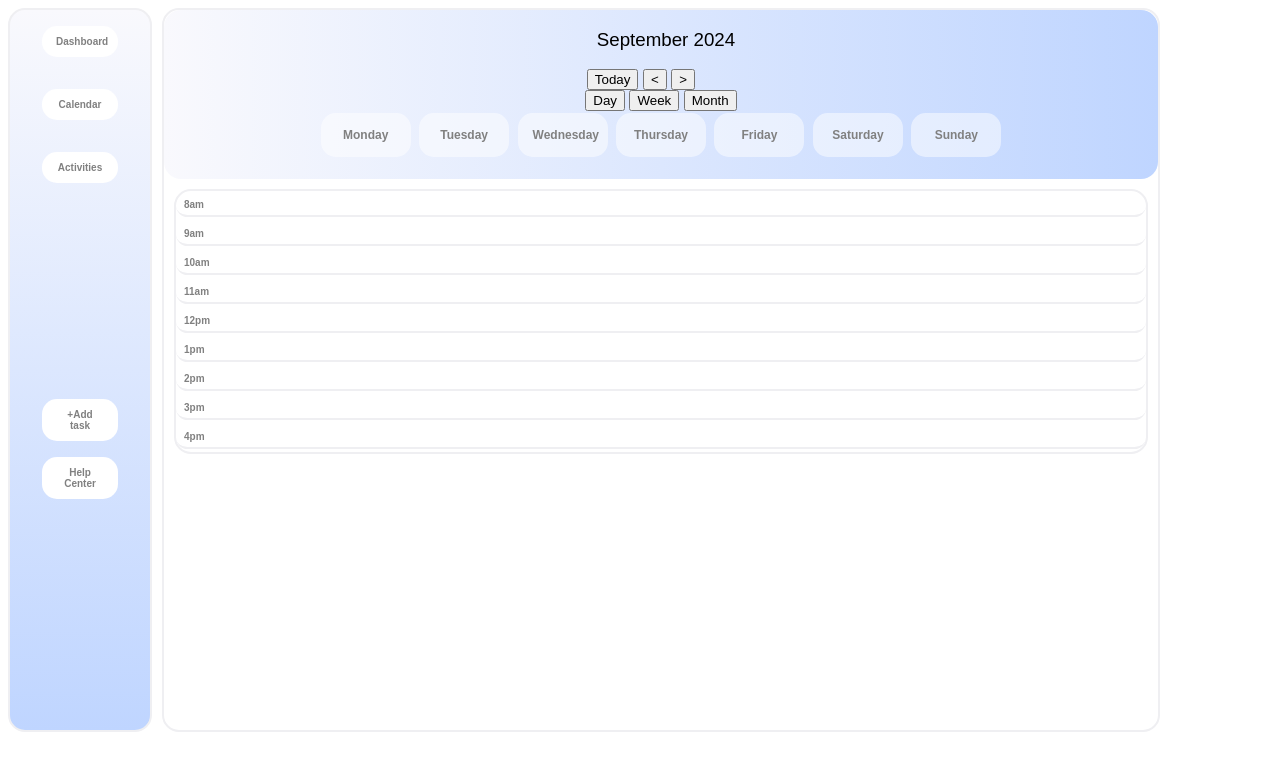
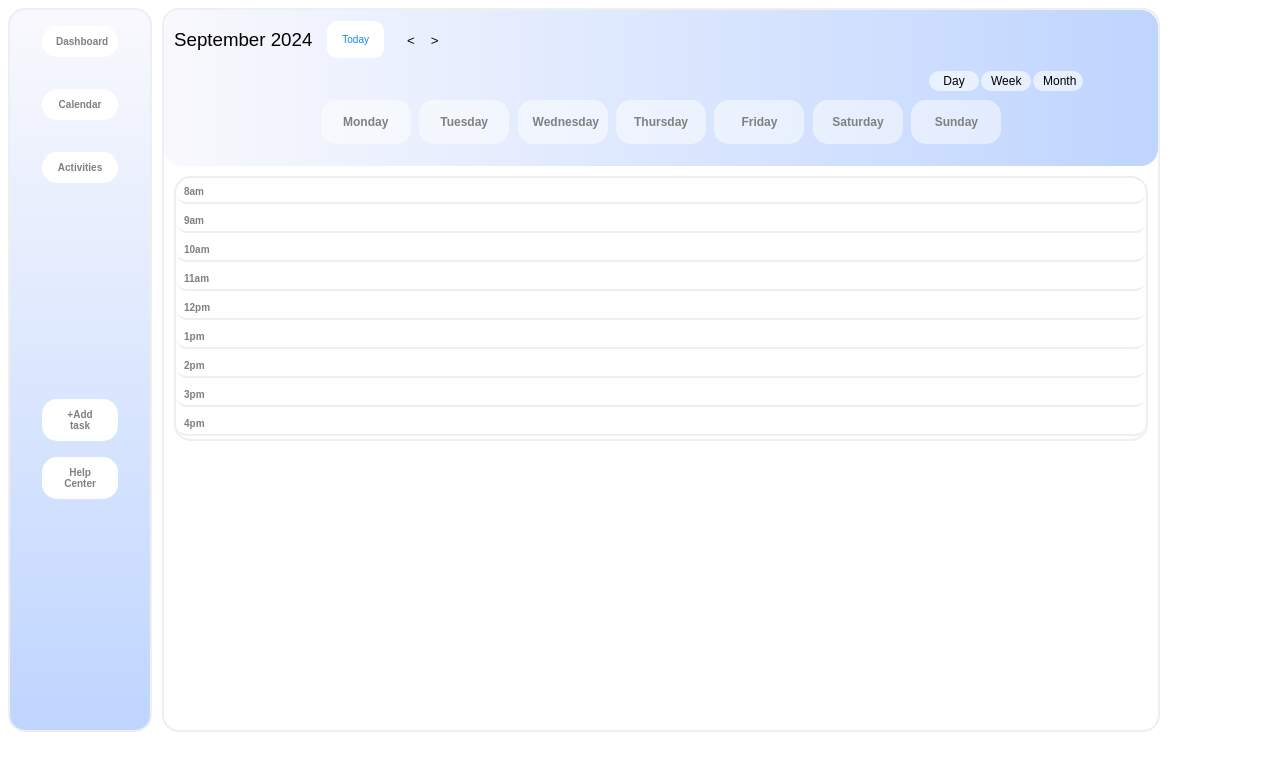
Before and after one commit to AKASH167-sudo/Study-Scheduler-Skeleton-HTML---CSS-, a website built with Vite: page index.html in a window 1280 px wide. Built offline with nearby package versions, Linux system fonts and the light colour scheme.

Commit message:
layout-fixed
# Will add a clock timer and profile button on the upper middle section soon.

```diff
--- a/index.css
+++ b/index.css
@@ -1,132 +1,169 @@
-body
-{
+body {
     font-family: Arial, Helvetica, sans-serif;
 }
 
-#container
-{
+#container {
     display: flex;
-    width : 90vw;
+    width: 90vw;
     justify-content: center;
-
 }
 
-#leftbox
-{
+#leftbox {
     display: flex;
     min-height: 90vh;
-    width : 140px;
+    width: 140px;
     margin-right: 10px;
     flex-direction: column;
-    border : 2px solid #EFEFF2;
-    border-radius : 17px;
+    border: 2px solid #EFEFF2;
+    border-radius: 17px;
     justify-content: start;
     background: linear-gradient(#F9F9FD,#BFD5FF);
-
 }
 
-.left-buttons
-{
-    padding : 10px 14px;
-    border : none;
-    border-radius : 15px;
+.left-buttons {
+    padding: 10px 14px;
+    border: none;
+    border-radius: 15px;
     background-color: white;
-    margin : 2vh 4vh;
-    color : gray;
+    margin: 2vh 4vh;
+    color: gray;
     text-align: center;
     font-size: 10px;
     font-weight: bolder;
 }
 
-.left-buttons:hover
-{
+    .left-buttons:hover {
         background-color: #C7DBFF;
-    border-right : 2px solid darkgray;
-    border-left : 2px solid darkgray;
-    color : #1267FC;
+        border-right: 2px solid darkgray;
+        border-left: 2px solid darkgray;
+        color: #1267FC;
     }
 
-#second-last
-{
-    margin-top : 200px
+#second-last {
+    margin-top: 200px
 }
 
-#last
-{
-    margin-top : 0px;
+#last {
+    margin-top: 0px;
 }
 
-#rightbox
-{
+#rightbox {
     display: flex;
     flex-direction: column;
-     flex-grow : 1;
-     border : 2px solid #EFEFF2;
-     border-radius : 17px;
+    flex-grow: 1;
+    border: 2px solid #EFEFF2;
+    border-radius: 17px;
 }
 
-#right-upper
-{
-    display : flex;
+#right-upper {
+    width: 100%;
+    display: flex;
     flex-direction: column;
     align-items: center;
-    padding-bottom : 20px;
-    border : none;
-    border-radius : 17px;
-    background : linear-gradient(to right,#F9F9FD,#BFD5FF);
-
+    padding-bottom: 20px;
+    border: none;
+    border-radius: 17px;
+    background: linear-gradient(to right,#F9F9FD,#BFD5FF);
 }
 
-.day
-{
+.day {
     background: rgba(255, 255, 255, 0.5);
-    width : 90px;
-    padding : 15px;
-    margin : 2px;
-    border : none;
-    border-radius : 15px;
+    width: 90px;
+    padding: 15px;
+    margin: 2px;
+    border: none;
+    border-radius: 15px;
     font-size: 12px;
     font-weight: bolder;
-    color : gray;
-
+    color: gray;
 }
 
-.day:hover
-{
+    .day:hover {
         background-color: white;
     }
 
-#current-date
-{
-    display: block;
-    width : 100%;
-    padding-left : 10px;
-    text-align: start;
-    font-weight : 100;
+#_1st-upper {
+    width: 100%;
+    display: flex;
+    justify-content: start;
 }
 
-#right-lower
-{
-    border : 2px solid #EFEFF2;
-    border-radius : 17px;
+.arrowkey {
+    height: 30px;
+    padding: 5px 8px;
+    border: none;
+    border-radius: 10px;
+    background-color: inherit;
+    margin-top: 15px;
+    font-weight: 500;
+}
+
+    .arrowkey:hover {
+        background-color: white;
+    }
+
+#_2nd-upper {
+    width: 100%;
+    display: flex;
+    justify-content: end;
+    margin-bottom: 5px;
+}
+
+.day-week-month {
+    height: 20px;
+    width: 50px;
+    margin: 2px 1px;
+    font-size: 12px;
+    padding: 0px 10px;
+    background: rgba(255, 255, 255, 0.6);
+    border: none;
+    border-radius: 10px;
+}
+
+    .day-week-month:hover {
+        background-color: white;
+    }
+
+#today {
+    height: auto;
+    width: auto;
+    margin: 11px 15px;
+    padding: 2px 15px;
+    border-radius: 10px;
+    color: #0F87FF;
+    border: none;
+    background-color: white;
+    font-size: 10px;
+}
+
+#current-date {
+    font-weight: 100;
+    margin-left: 10px;
+}
+
+#right-lower {
+    border: 2px solid #EFEFF2;
+    border-radius: 17px;
     display: grid;
     grid-template-rows: repeat(9,1fr);
-    margin : 10px;
+    margin: 10px;
 }
 
-.time
-{
-    padding : 5px 8px;
-    margin : 3px 0px;
-    border-radius : 15px;
-    border : none;
+.time {
+    padding: 5px 8px;
+    margin: 3px 0px;
+    border-radius: 15px;
+    border: none;
     font-size: 10px;
     font-weight: bolder;
-    color : gray;
-    border-bottom : 2px solid #EFEFF2;
+    color: gray;
+    border-bottom: 2px solid #EFEFF2;
 }
 
-.time:hover
-{
+    .time:hover {
         background-color: #C7DBFF;
     }
+
+#last-day-week-month {
+    margin-right: 75px;
+}
--- a/index.html
+++ b/index.html
@@ -5,31 +5,41 @@
     <link rel="stylesheet" href="/index.css">
 </head>
 <body>
-        <main id = "container">
-            <div id = "leftbox">
+    <main id="container">
+        <div id="leftbox">
             <button class="left-buttons">Dashboard</button>
             <button class="left-buttons">Calendar</button>
             <button class="left-buttons">Activities</button>
-                <button class="left-buttons" id = "second-last">+Add task</button>
-                <button class="left-buttons" id = "last">Help Center</button>
+            <button class="left-buttons" id="second-last">+Add task</button>
+            <button class="left-buttons" id="last">Help Center</button>
         </div>
-            <div id = "rightbox">
-                <div id = "right-upper">
+        <div id="rightbox">
 
-                    <div id = "_1st-upper">
-                        <h3 id = "current-date">September 2024</h3>
-                        <button id = "today">Today</button>
-                        <button id = "left-arrowkey">&lt;</button>
-                        <button id = "right-arrowkey">&gt;</button>
+            <div id="right-zeroth">
+                <div id="left-right-zeroth">
+
                 </div>
 
-                    <div id = "_2nd-upper">
-                        <button class = "day-week-month">Day</button>
-                        <button class = "day-week-month">Week</button>
-                        <button class = "day-week-month">Month</button>
+                <div id="right-right-zeroth">
+                </div>
             </div>
 
-                    <div id = "_3rd-upper">
+            <div id="right-upper">
+
+                <div id="_1st-upper">
+                    <h3 id="current-date">September 2024</h3>
+                    <button id="today">Today</button>
+                    <button class="arrowkey" id="left-arrowkey">&lt;</button>
+                    <button class="arrowkey" id="right-arrowkey">&gt;</button>
+                </div>
+
+                <div id="_2nd-upper">
+                    <button class="day-week-month">Day</button>
+                    <button class="day-week-month">Week</button>
+                    <button class="day-week-month" id="last-day-week-month">Month</button>
+                </div>
+
+                <div id="_3rd-upper">
                     <button class="day">Monday</button>
                     <button class="day">Tuesday</button>
                     <button class="day">Wednesday</button>
@@ -41,16 +51,16 @@
 
             </div>
 
-                <div id = "right-lower">
-                    <div class = "time">8am</div>
-                    <div class = "time">9am</div>
-                    <div class = "time">10am</div>
-                    <div class = "time">11am</div>
-                    <div class = "time">12pm</div>
-                    <div class = "time">1pm</div>
-                    <div class = "time">2pm</div>
-                    <div class = "time">3pm</div>
-                    <div class = "time">4pm</div>
+            <div id="right-lower">
+                <div class="time">8am</div>
+                <div class="time">9am</div>
+                <div class="time">10am</div>
+                <div class="time">11am</div>
+                <div class="time">12pm</div>
+                <div class="time">1pm</div>
+                <div class="time">2pm</div>
+                <div class="time">3pm</div>
+                <div class="time">4pm</div>
             </div>
 
         </div>
--- a/vite.config.js
+++ /dev/null
@@ -1,7 +0,0 @@
-import {defineConfig} from "vite"
-
-export default defineConfig({
-	plugins: [
-
-	]
-})
```
Lines whose indentation alone changed are shown as unchanged.
